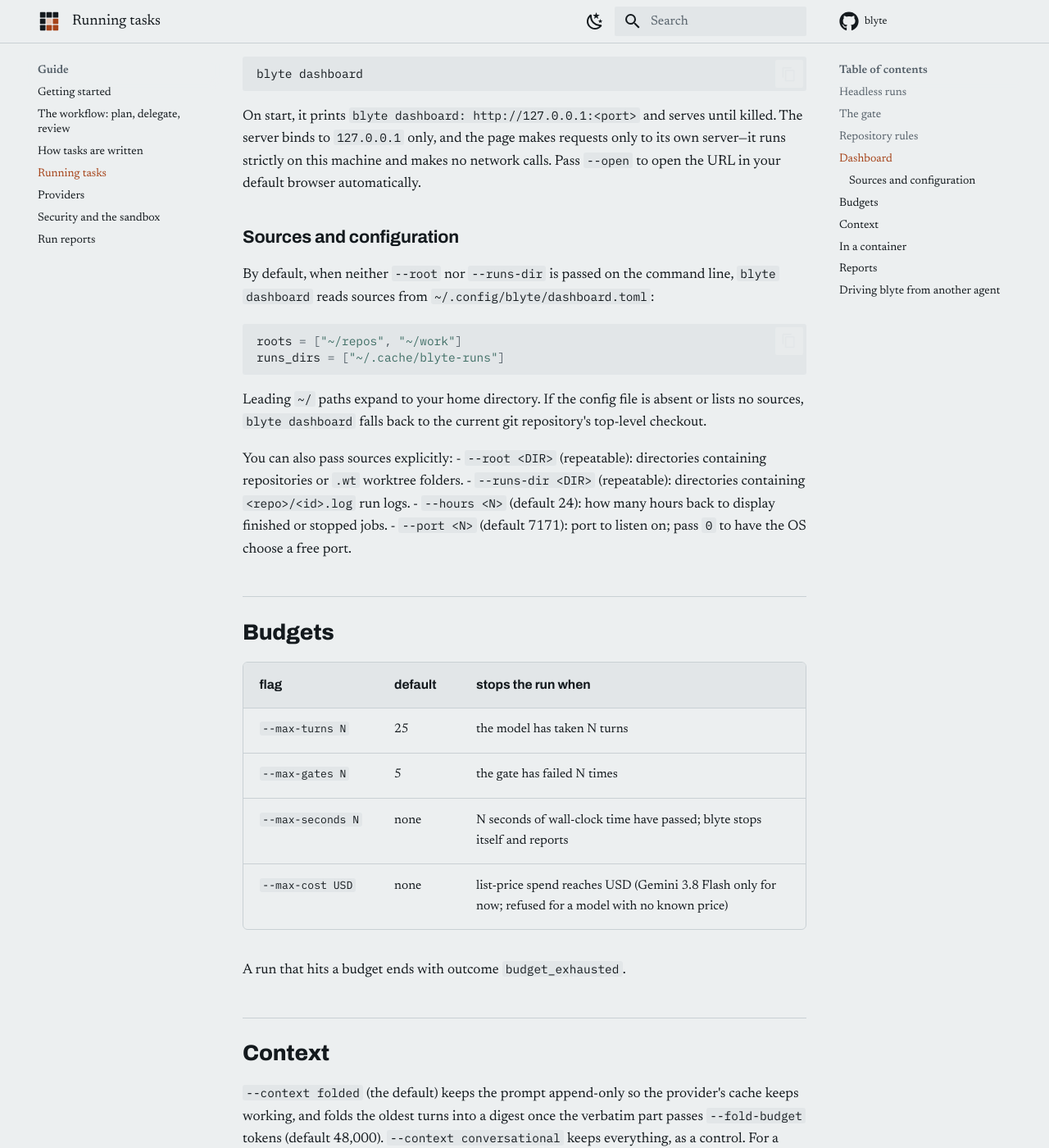
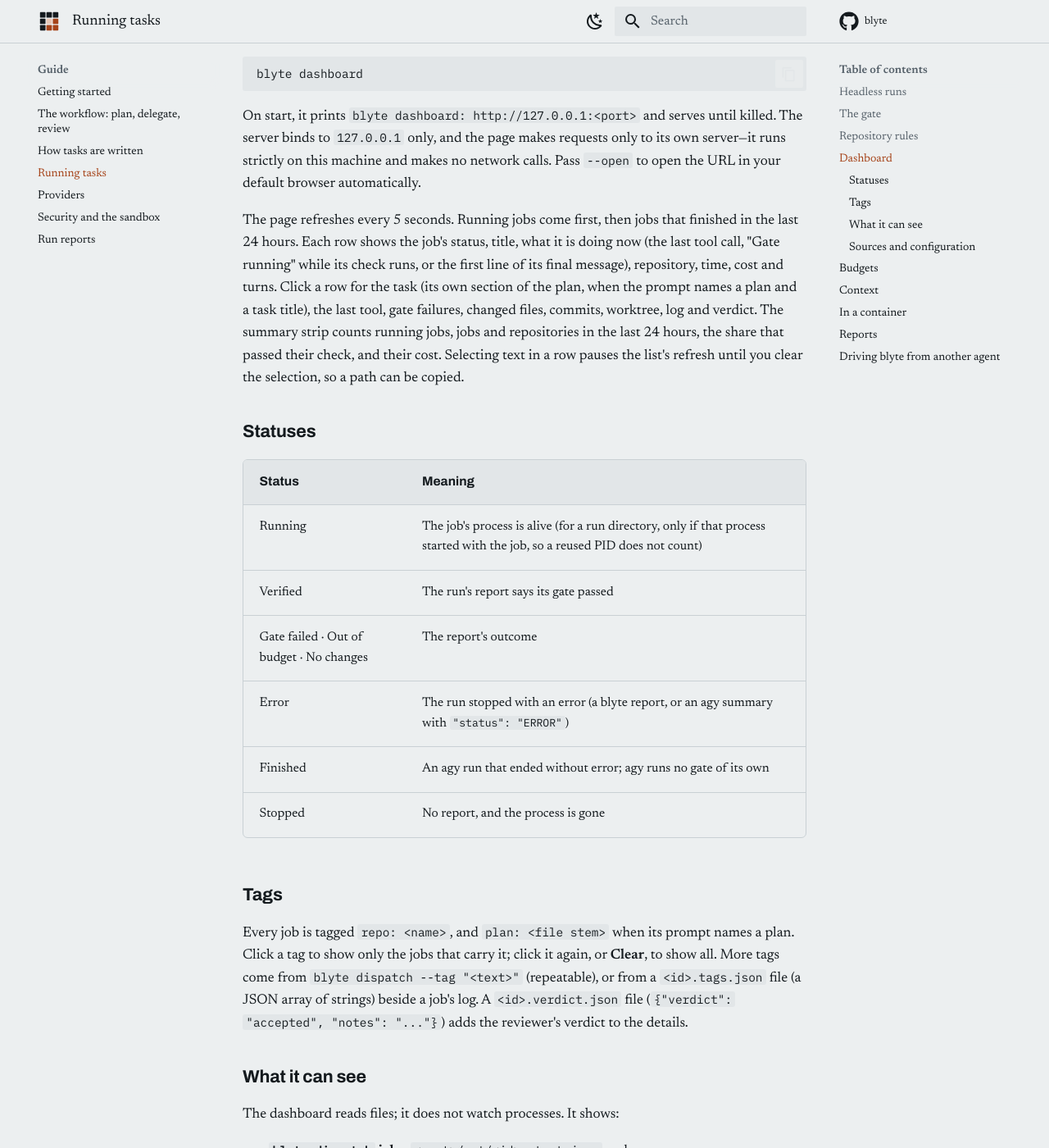
Before and after one commit to dnf0/blyte, an MkDocs documentation site: the page built from docs/usage.md, in a window 1280 px wide and 1400 px high, scrolled down 1537 px. Shown: the whole window at 82% size. Built offline with MkDocs 1.6.1 and Material for MkDocs 9.7.7, drawn with Linux system fonts in a browser that asks for light colours; comment, search, counter and statistics services are not loaded; some of the changed text lies outside the part shown.

Commit message:
docs: blyte dashboard in the README, getting started, orchestration and usage
Co-Authored-By: Claude Opus 5.5 (1M context) <noreply@anthropic.com>

````diff
--- a/docs/usage.md
+++ b/docs/usage.md
@@ -49,6 +49,47 @@ blyte dashboard
 ```
 
 On start, it prints `blyte dashboard: http://127.0.0.1:<port>` and serves until killed. The server binds to `127.0.0.1` only, and the page makes requests only to its own server—it runs strictly on this machine and makes no network calls. Pass `--open` to open the URL in your default browser automatically.
+
+The page refreshes every 5 seconds. Running jobs come first, then jobs that finished in the last
+24 hours. Each row shows the job's status, title, what it is doing now (the last tool call, "Gate
+running" while its check runs, or the first line of its final message), repository, time, cost
+and turns. Click a row for the task (its own section of the plan, when the prompt names a plan and
+a task title), the last tool, gate failures, changed files, commits, worktree, log and verdict.
+The summary strip counts running jobs, jobs and repositories in the last 24 hours, the share that
+passed their check, and their cost. Selecting text in a row pauses the list's refresh until you
+clear the selection, so a path can be copied.
+
+### Statuses
+
+| Status | Meaning |
+|---|---|
+| Running | The job's process is alive (for a run directory, only if that process started with the job, so a reused PID does not count) |
+| Verified | The run's report says its gate passed |
+| Gate failed · Out of budget · No changes | The report's outcome |
+| Error | The run stopped with an error (a blyte report, or an agy summary with `"status": "ERROR"`) |
+| Finished | An agy run that ended without error; agy runs no gate of its own |
+| Stopped | No report, and the process is gone |
+
+### Tags
+
+Every job is tagged `repo: <name>`, and `plan: <file stem>` when its prompt names a plan. Click a
+tag to show only the jobs that carry it; click it again, or **Clear**, to show all. More tags come
+from `blyte dispatch --tag "<text>"` (repeatable), or from a `<id>.tags.json` file (a JSON array of
+strings) beside a job's log. A `<id>.verdict.json` file (`{"verdict": "accepted", "notes": "..."}`)
+adds the reviewer's verdict to the details.
+
+### What it can see
+
+The dashboard reads files; it does not watch processes. It shows:
+
+- **`blyte dispatch` jobs**: `<root>/.wt/<id>.start.json` and `<root>/<repo>/.wt/<id>.start.json`
+  (one level below each root), with the log, report and JSON summary beside it.
+- **Run directories**: `<runs-dir>/<repo>/<id>.log`, with an optional `<id>.pid`, `<id>.prompt`,
+  `<id>.report.json` (blyte's `--report`), `<id>.json` (an agy summary) and `<id>.worktree`.
+  Scripts that start blyte or agy in the background can write these.
+
+A plain `blyte "..."` run in a terminal writes none of these, so it does not appear; start it with
+`blyte dispatch`, or write its log and `--report` into a run directory.
 
 ### Sources and configuration
 
````
Also changed, not shown: README.md (+13 -0 lines), docs/getting-started.md (+3 -0 lines), docs/index.md (+1 -0 lines), docs/orchestration.md (+9 -0 lines).
